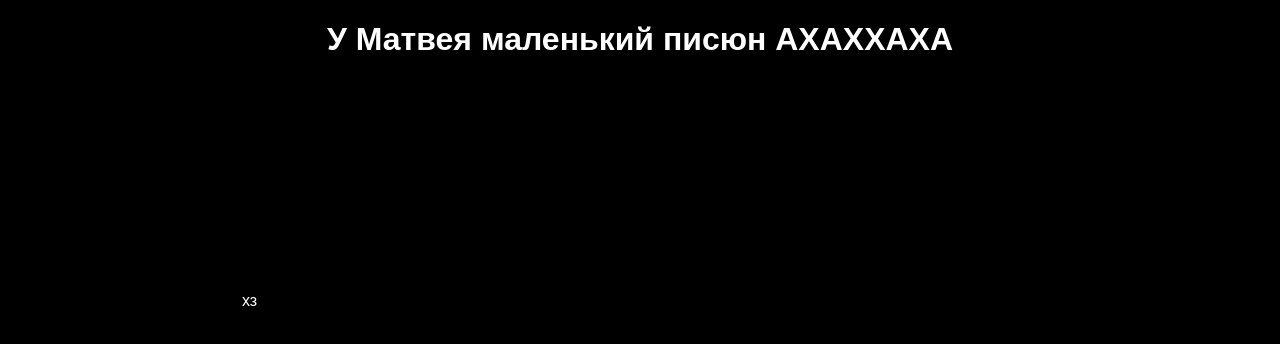
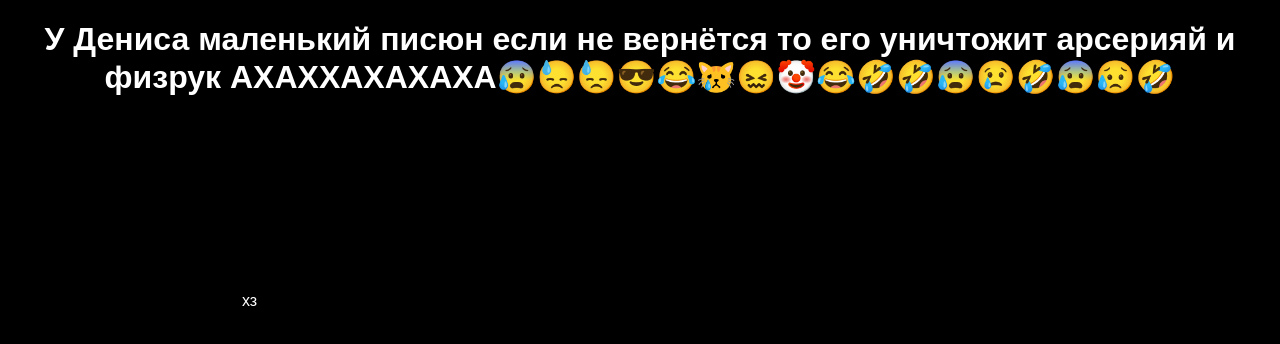
Before and after one commit to fleenos/fleenos.github.io, a plain HTML site: page matvei.html in a window 1280 px wide. Drawn offline with Linux system fonts and the light colour scheme.

Commit message:
Update matvei.html

```diff
--- a/matvei.html
+++ b/matvei.html
@@ -27,7 +27,7 @@
 </style>
 </head>
 <body>
-    <h1>У Матвея маленький писюн АХАХХАХА</h1>
+    <h1>У Дениса маленький писюн если не вернётся то его уничтожит арсерияй и физрук АХАХХАХАХАХА😰😓😓😎😂😿😖🤡😂🤣🤣😰😢🤣😰😥🤣</h1>
     <div id="dvd-logo">хз</div>
 </body>
 </html>
```
